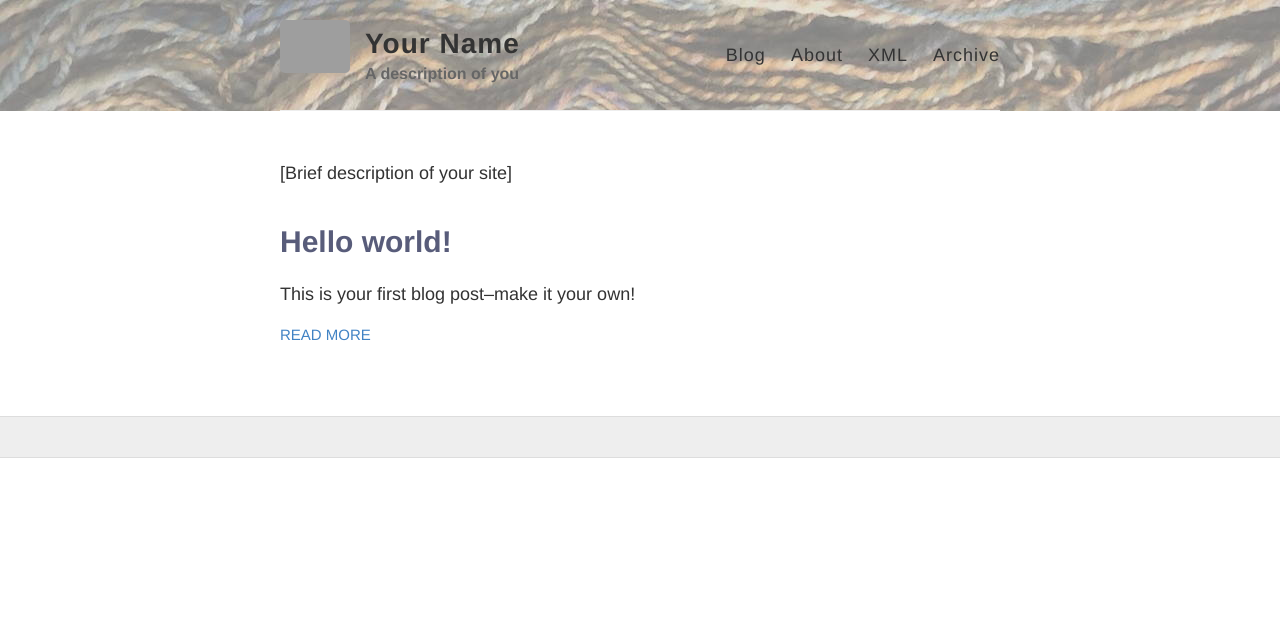
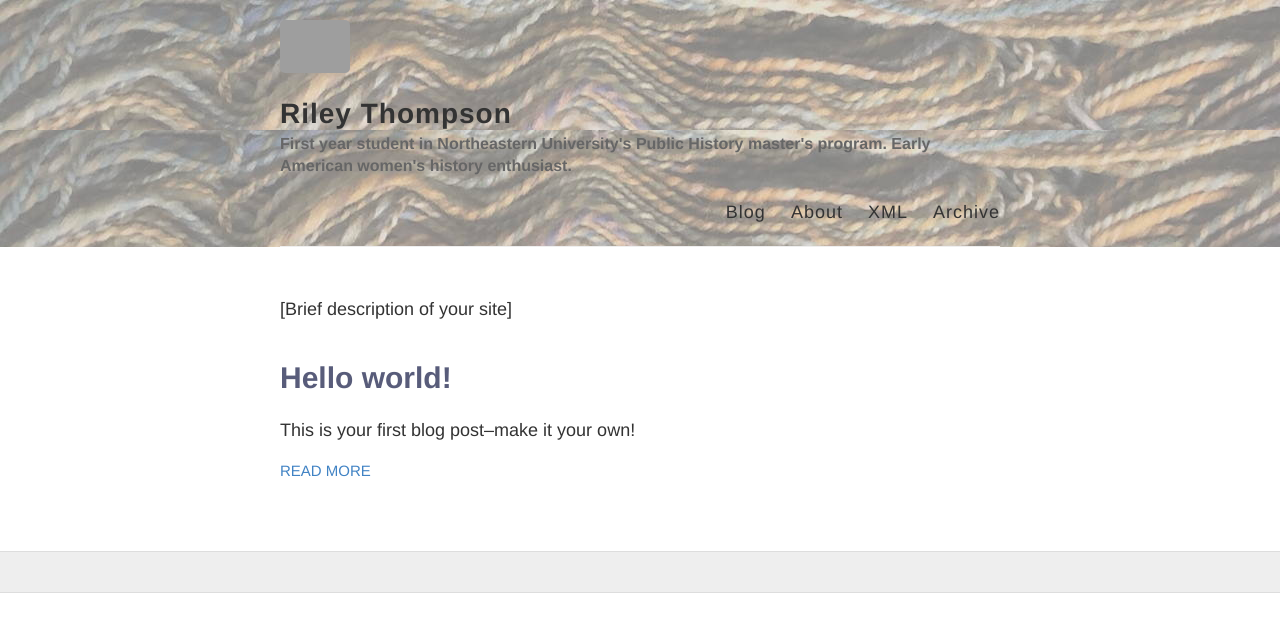
Before and after one commit to rileyathompson/rileyathompson.github.io, a Jekyll site: the page built from index.html, in a window 1280 px wide. Shown: the top 632 px of the page. Built offline with Jekyll 4.4.1, drawn with Linux system fonts in a browser that asks for light colours; grey boxes are pictures that could not be loaded.

Commit message:
edited name, bio, and avatar; added image of riley

```diff
--- a/_config.yml
+++ b/_config.yml
@@ -3,13 +3,13 @@
 #
 
 # Name of your site (displayed in the header)
-name: Your Name
+name: Riley Thompson
 
 # Short bio or description (displayed in the header)
-description: A description of you
+description: First year student in Northeastern University's Public History master's program. Early American women's history enthusiast.
 
 # URL of your avatar or profile pic
-avatar: https://raw.githubusercontent.com/[yourusername]/[yourusername].github.io/master/images/[filename].jpg
+avatar: https://raw.githubusercontent.com/[rileyathompson]/[rileyathompson].github.io/master/images/[riley_buckethat_boston].jpg
 
 #
 # Flags below are optional
```
Also changed, not shown: 1 other file.
